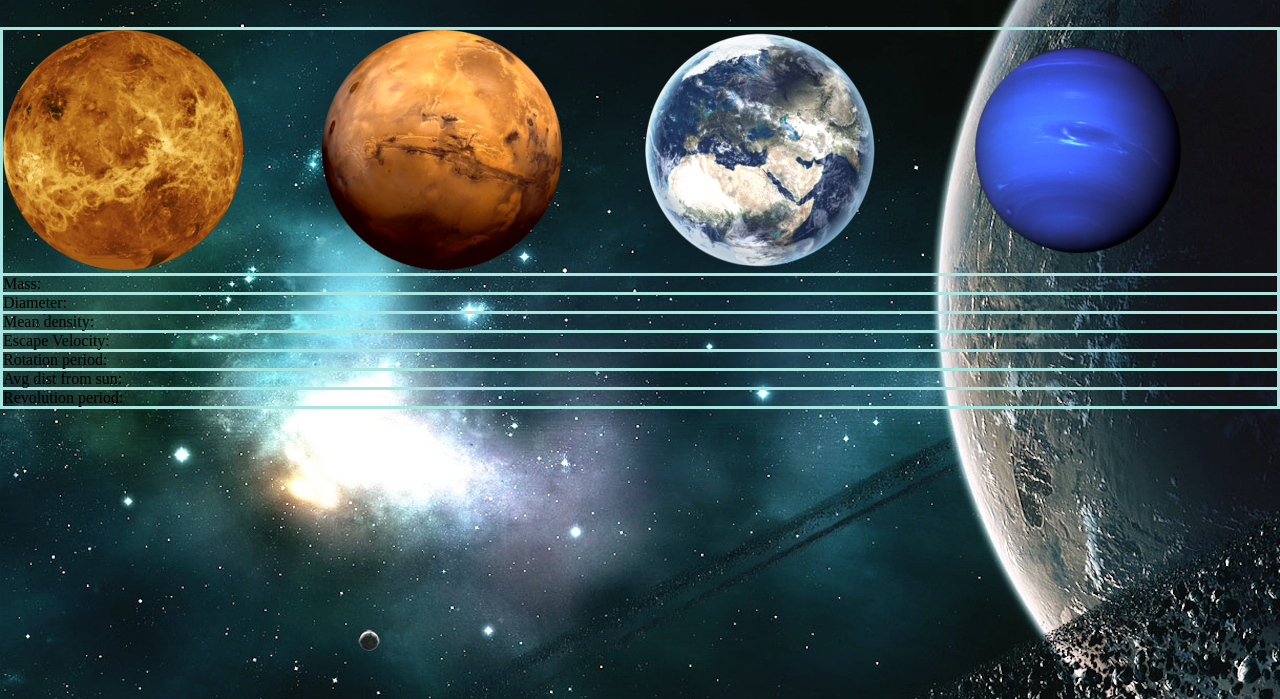
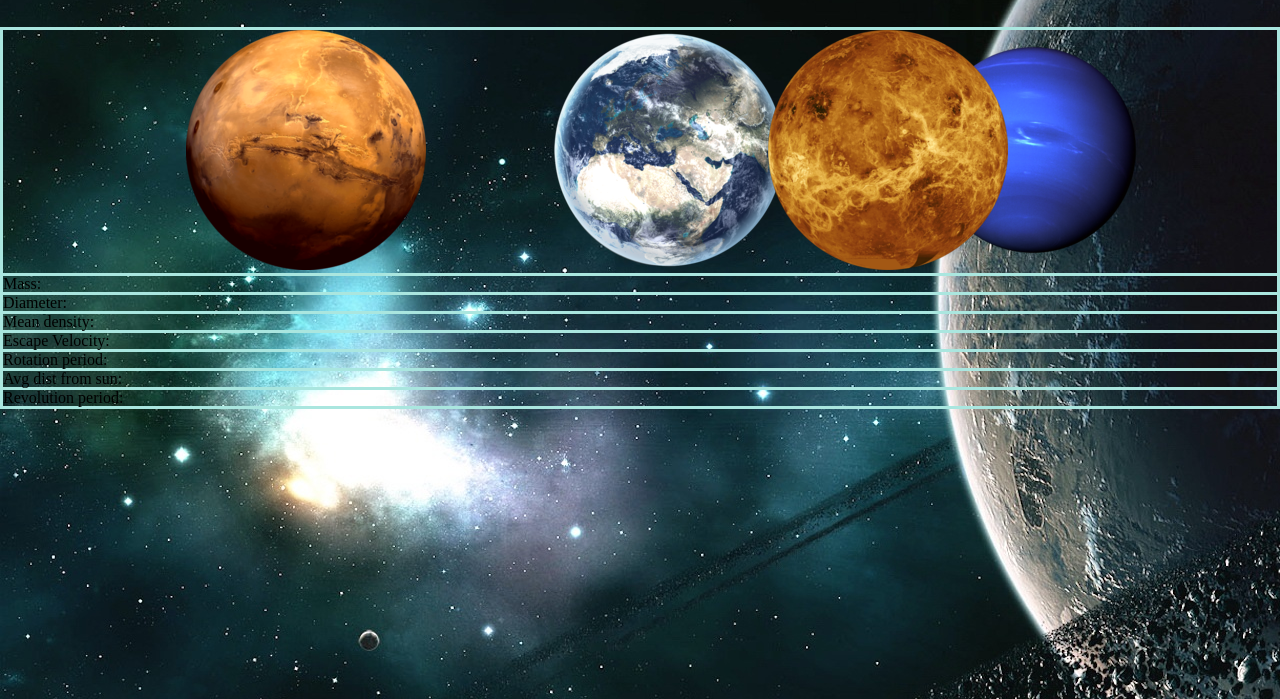
Before and after one commit to dwilliams2017/Lab-5, a plain HTML site: page index.html in a window 1280 px wide. Shown: the part 101-800 px from the top of the page. Drawn offline with Linux system fonts and the light colour scheme.

Commit message:
Update planets.css
posioning table rows

```diff
--- a/planets.css
+++ b/planets.css
@@ -42,3 +42,40 @@
 #table{
   width: 100%;
 }
+
+#p1,#p2,#p3,#p4{
+  color: white;
+}
+
+p{
+  color: white;
+}
+
+#tdata1{
+  position: absolute;
+  left: 15%;
+  width: 15%;
+}
+
+#tdata1{
+  position: absolute;
+  left: 30%;
+}
+
+#tdata1{
+  position: absolute;
+  left: 45%;
+}
+
+#tdata1{
+  position: absolute;
+  left: 60%;
+}
+
+.mid{
+  text-align: center;
+}
+
+.shrink{
+  width:
+}
```
